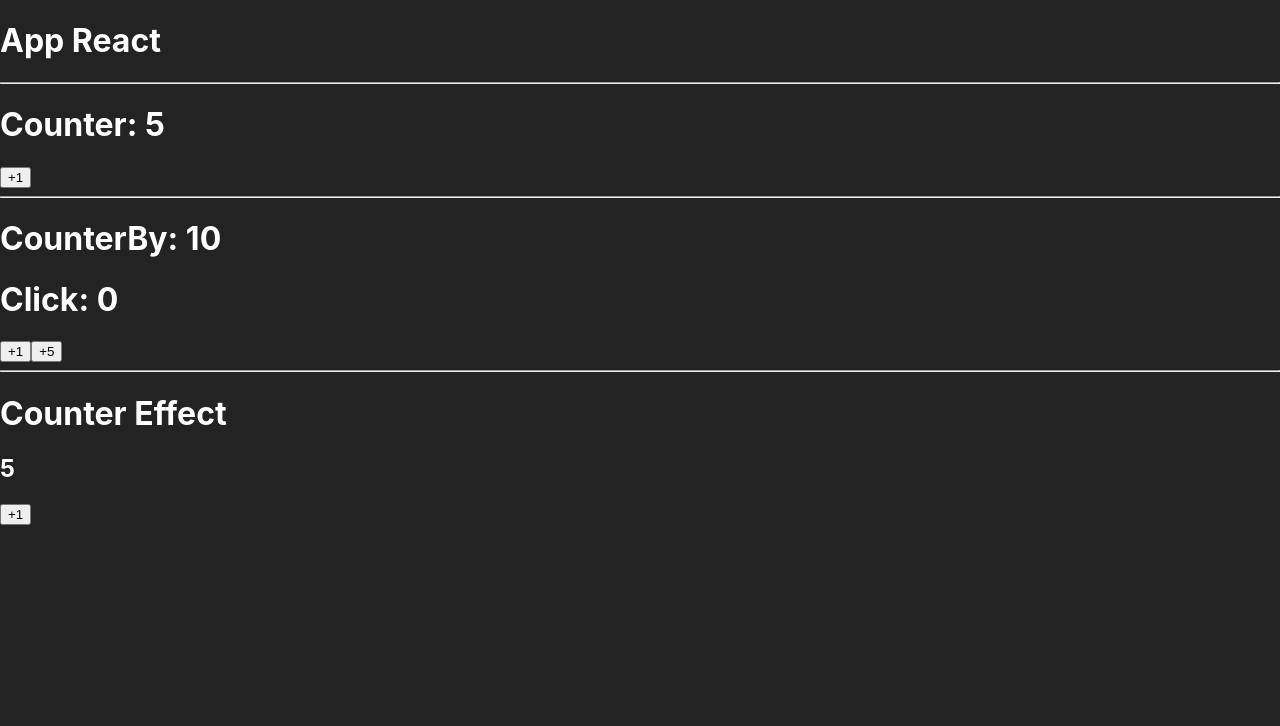
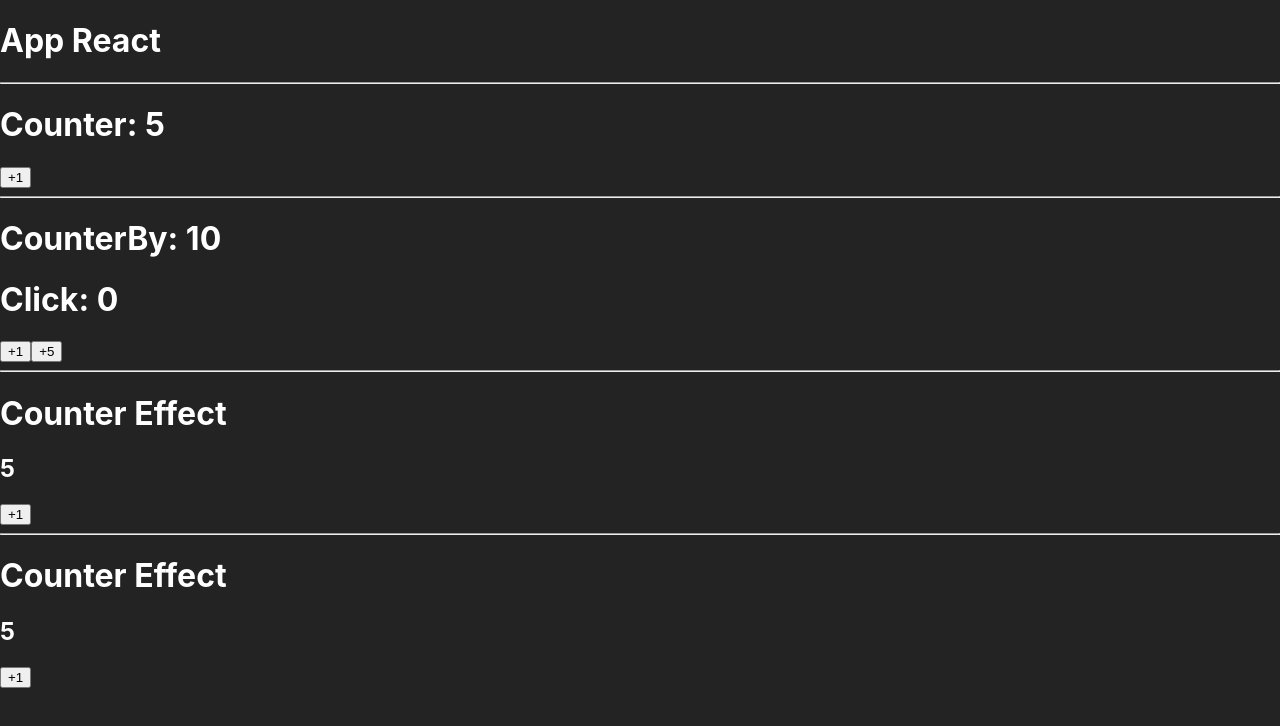
Before and after one commit to adrian1426/ReactTS_App-Counter, a React (Create React App) app: page / in a window 1280 px wide. Shown: the top 726 px of the page. Built offline with nearby package versions, Linux system fonts and the light colour scheme.

Commit message:
usando ref y useRef

```diff
--- a/src/App.tsx
+++ b/src/App.tsx
@@ -13,6 +13,8 @@
       <CounterBy />
       <hr />
       <CounterEffect />
+      <hr />
+      <CounterEffect />
     </div>
   );
 }
--- a/src/components/CounterEffect.tsx
+++ b/src/components/CounterEffect.tsx
@@ -1,10 +1,11 @@
-import { useEffect, useState } from "react";
+import { useEffect, useState, useRef } from "react";
 import { gsap } from 'gsap';
 
 const MAXIMUM_COUNT = 10;
 
 const CounterEffect = () => {
   const [counter, setCounter] = useState(5);
+  const refCounter = useRef<HTMLHeadingElement>(null);
 
   const handleClick = () => {
 
@@ -16,16 +17,16 @@
 
     console.log('%cse llegó al valor máximo', 'color:withe; background:blue');
 
-    gsap.to('h2', { y: -10, ease: 'ease.out' })
+    gsap.to(refCounter.current, { y: -10, ease: 'ease.out' })
       .then(() => {
-        gsap.to('h2', { y: 0, ease: 'bounce.out' })
+        gsap.to(refCounter.current, { y: 0, ease: 'bounce.out' })
       })
   }, [counter]);
 
   return (
     <>
       <h1>Counter Effect</h1>
-      <h2>{counter}</h2>
+      <h2 ref={refCounter}>{counter}</h2>
 
       <button onClick={handleClick}>
         +1
```
